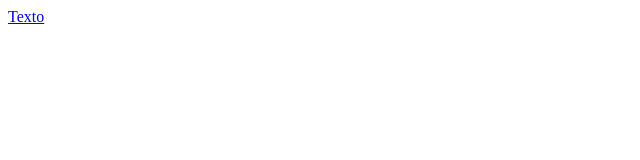
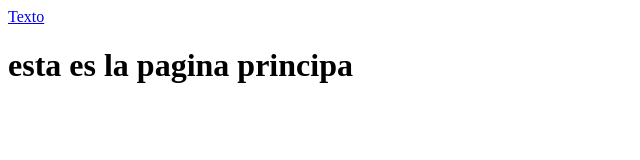
Before and after one commit to programacionlmor/prueba_ciclo3, a plain HTML site: page index.html in a window 1280 px wide. Shown: the whole page, without its empty margins (0-640 px from the left). Drawn offline with Linux system fonts and the light colour scheme.

Commit message:
Update index.html
agregue linea

```diff
--- a/index.html
+++ b/index.html
@@ -5,7 +5,7 @@
     </head>
     <body>
             <a href="https://www.google.com/"> Texto</a>
-
+        <h1>esta es la pagina principa</h1>
     </body>
 
 </html>
```
